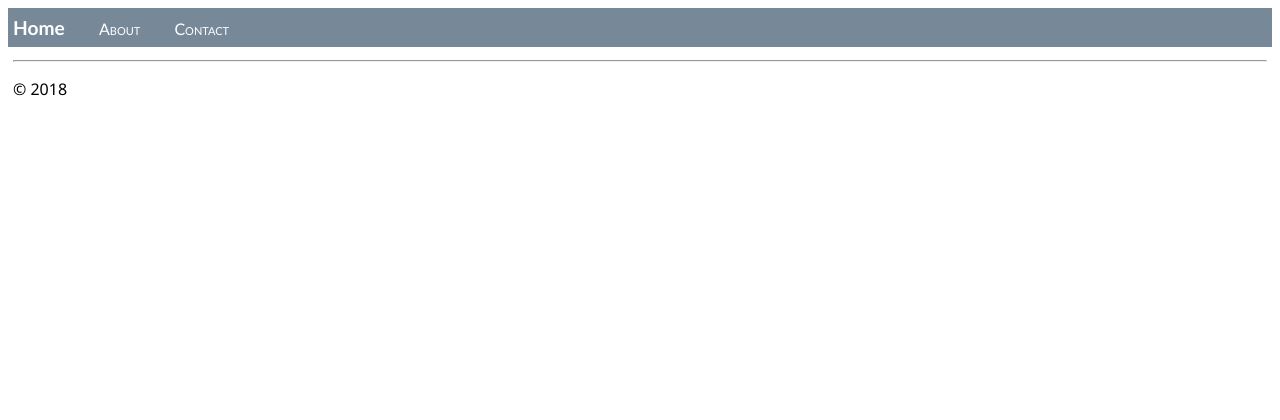
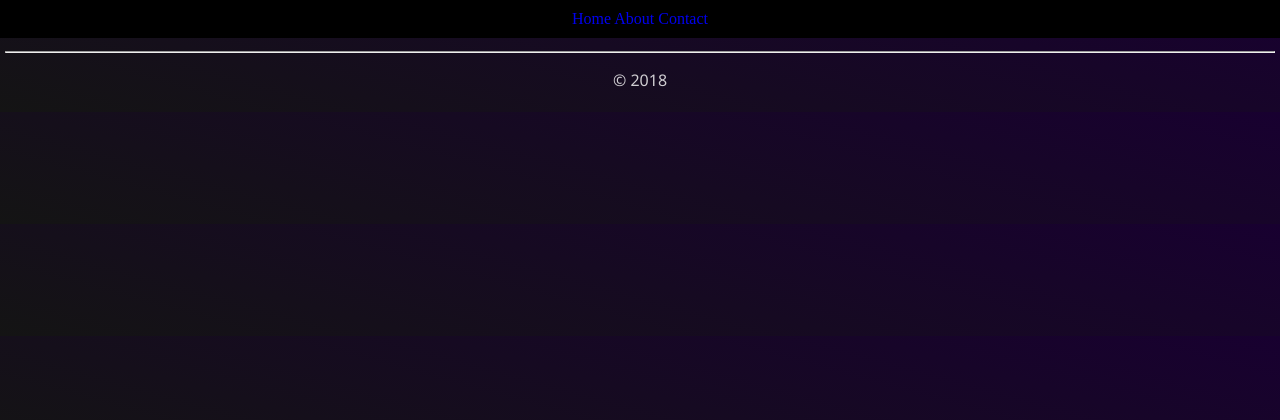
Before and after one commit to averybrubeck/get_lifted, a Python web app: template templates/layout.html in a window 1280 px wide. Shown: the top 420 px of the page. Run offline with Jinja, Linux system fonts and the light colour scheme; the template is opened without the code that fills it, so the values that code supplies are empty.

Commit message:
layout and css edits

```diff
--- a/static/styles.css
+++ b/static/styles.css
@@ -1,29 +1,30 @@
+body {
+    text-align: center;
+    background: linear-gradient(15.23deg, #141414, #180030);
+    margin: 0;
+    padding: 0;
+}
+ul,
+li{
+    list-style-type: none;
+}
+a{
+    text-decoration: none;
+}
+h3,
+h1,
+p{
+    color: rgba(255,255,255,.8);
+}
 .message {
     font-weight: 600;
     color: blue;
 }
 .navbar {
-    background-color: lightslategray;
-    font-size: 1em;
-    font-family: 'Trebuchet MS', 'Lucida Sans Unicode', 'Lucida Grande', 'Lucida Sans', Arial, sans-serif;
-    color: white;
-    padding: 8px 5px 8px 5px;
+    padding: 10px;
+    background-color: black;
 }
 
-.navbar a {
-    text-decoration: none;
-    color: inherit;
-}
-
-.navbar-brand {
-    font-size: 1.2em;
-    font-weight: 600;
-}
-
-.navbar-item {
-    font-variant: small-caps;
-    margin-left: 30px;
-}
 
 .body-content {
     padding: 5px;
```
